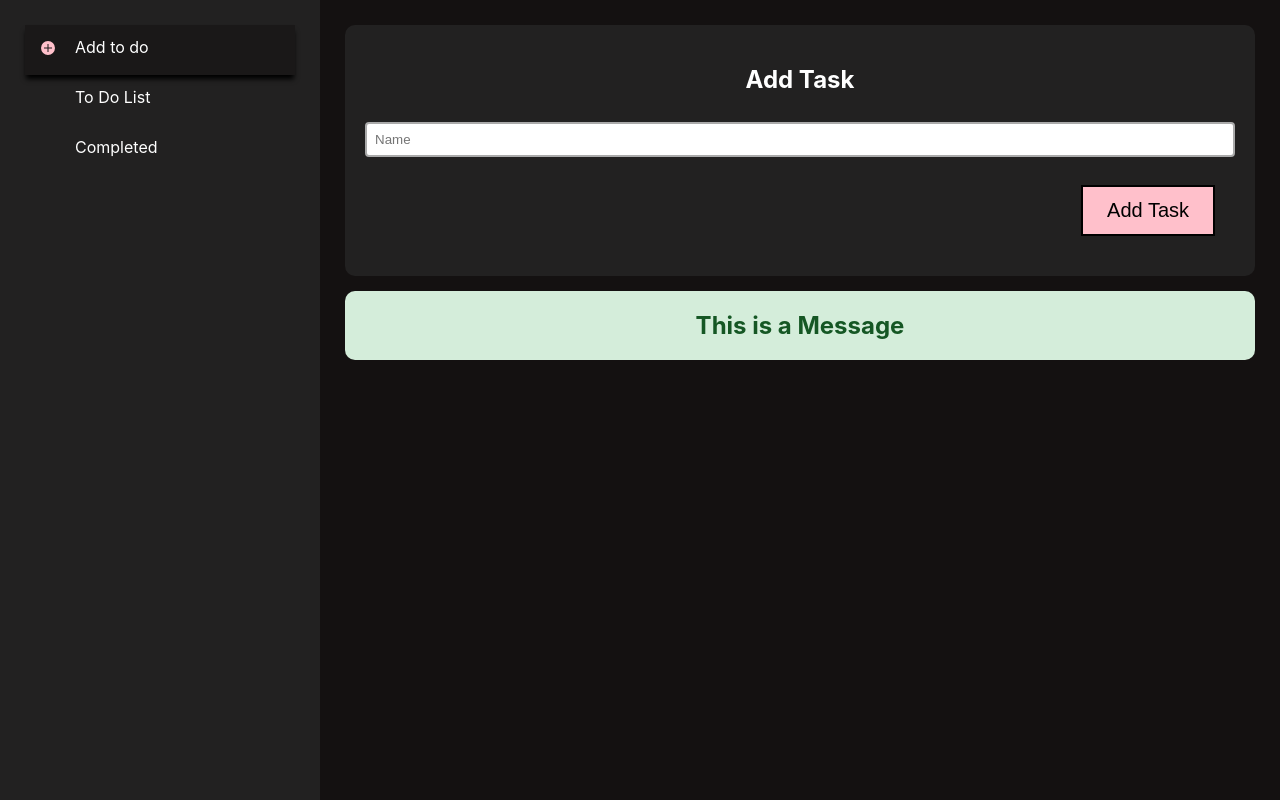
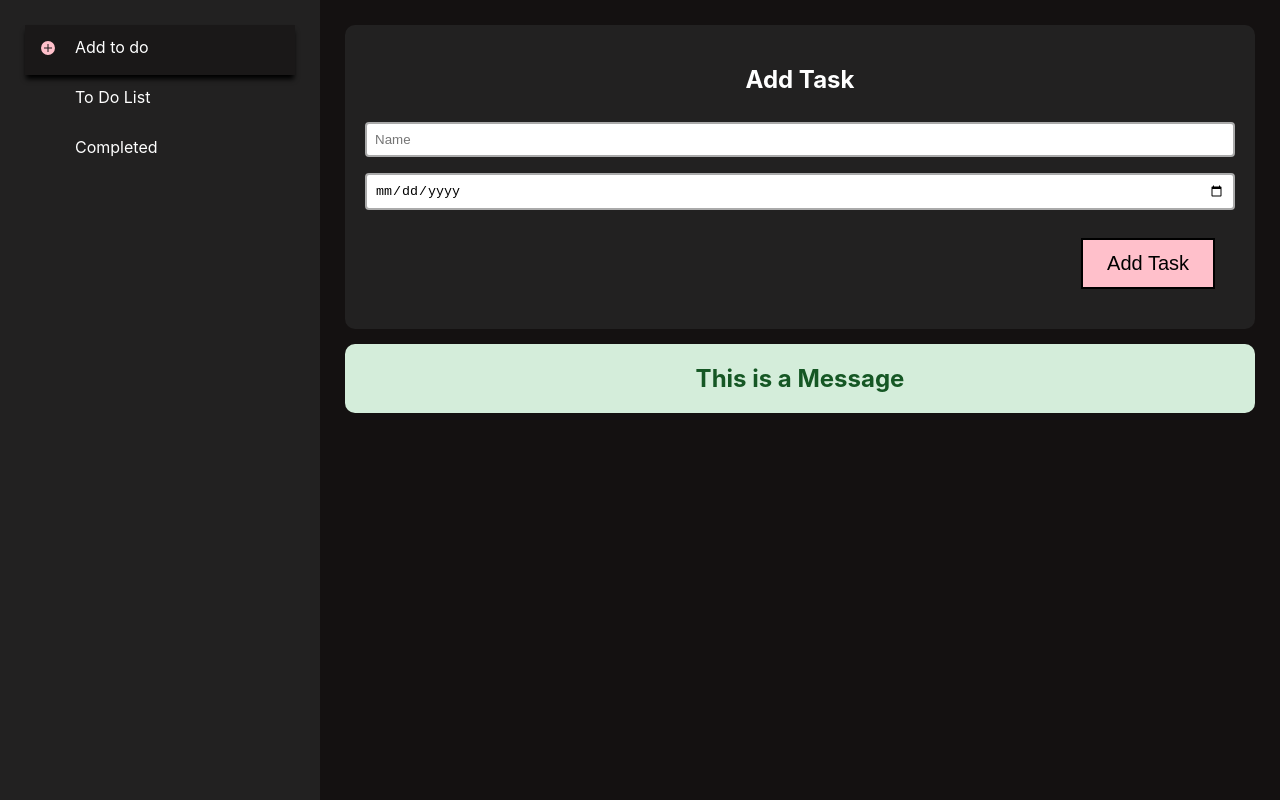
Before and after one commit to ArsenGabrielyan/to-do-react, a React (Create React App) app: page /add in a window 1280 px wide. Built offline with nearby package versions, Linux system fonts and the light colour scheme; some icons are missing.

Commit message:
Changes in Add Page

```diff
--- a/src/components/additem.jsx
+++ b/src/components/additem.jsx
@@ -3,6 +3,26 @@ import {Link} from "react-router-dom";
 import {Icon} from "@iconify/react";
 
 class AddPage extends React.Component{
+    constructor(props) {
+        super(props);
+        this.state= {v1:"", v2:""}
+
+        this.handleChange1 = this.handleChange1.bind(this)
+        this.handleChange2 = this.handleChange2.bind(this)
+        this.handleSubmit = this.handleSubmit.bind(this)
+    }
+    handleSubmit(e){
+        alert("Name: " + this.state.v1 + ", Date: " + this.state.v2)
+        localStorage.setItem("Name", this.state.v1)
+        localStorage.setItem("Date", this.state.v2)
+        e.preventDefault()
+    }
+    handleChange1(e){
+        this.setState({v1: e.target.value})
+    }
+    handleChange2(e){
+        this.setState({v2: e.target.value})
+    }
     render(){
         return(
             <>
@@ -19,8 +39,9 @@ class AddPage extends React.Component{
                 <div className="container">
                     <div className="addbg">
                         <h2>Add Task</h2>
-                        <form action="#">
-                            <input type="text" name="taskname" placeholder="Name" className="inputTxt"/>
+                        <form onSubmit={this.handleSubmit}>
+                            <input type="text" name="taskname" placeholder="Name" className="inputTxt" value={this.state.v1} onChange={this.handleChange1}/>
+                            <input type="date" name="taskdate" className="inputTxt" value={this.state.v2} onChange={this.handleChange2}/>
                             <div className="btnControls">
                                 <button className="pinkbtn" type="submit">Add Task</button>
                             </div>
```
